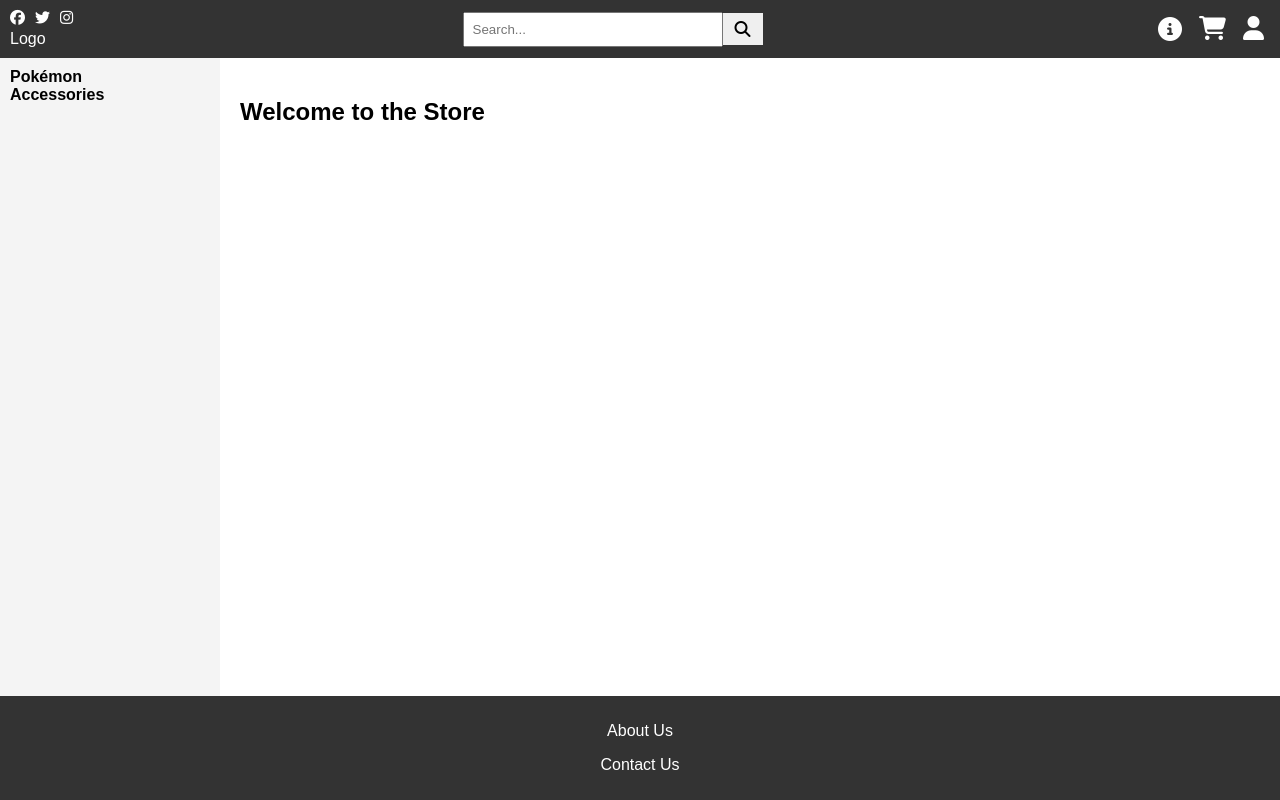
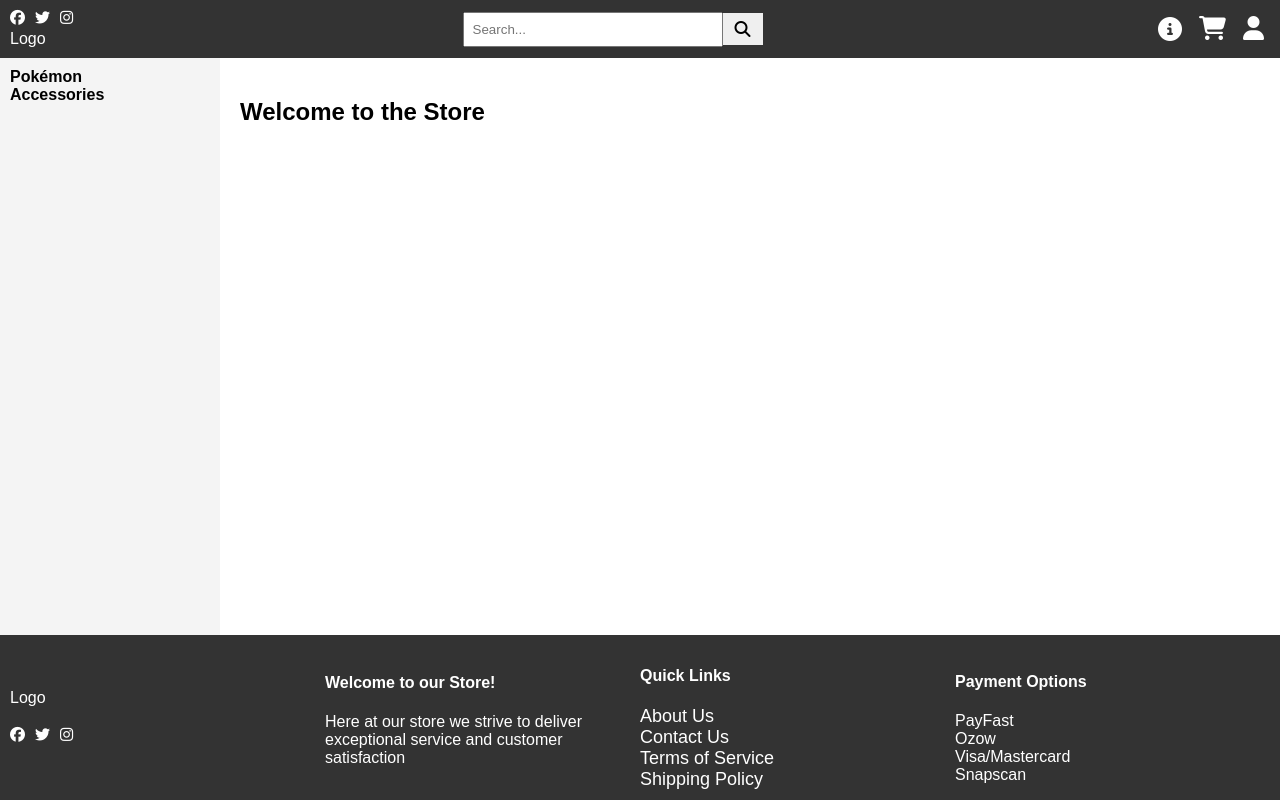
Before and after one commit to AlbertGroenwold/tcg_frontend, a React (Create React App) app: page / in a window 1280 px wide. Built offline with nearby package versions, Linux system fonts and the light colour scheme.

Commit message:
Footer basic functions

```diff
--- a/src/components/footer.js
+++ b/src/components/footer.js
@@ -1,11 +1,63 @@
+import styles from "../styles/footer.module.css";
 
 const Footer = () => {
-    return (
-        <footer id="footer">
-            <p>About Us</p>
-            <p>Contact Us</p>
-        </footer>
-    );
+  return (
+    <footer className={styles.footer} id="footer">
+      <div className={styles.left_section}>
+        <div className={styles.logo}>Logo</div>
+        <div className={styles.social_media_icons}>
+          <a
+            href="https://facebook.com"
+            className="fab fa-facebook"
+            aria-label="Facebook"
+          ></a>
+          <a
+            href="https://twitter.com"
+            className="fab fa-twitter"
+            aria-label="Twitter"
+          ></a>
+          <a
+            href="https://instagram.com"
+            className="fab fa-instagram"
+            aria-label="Instagram"
+          ></a>
+        </div>
+      </div>
+      <div className={styles.company_desc}>
+        <h4>Welcome to our Store!</h4>
+        <p>
+          Here at our store we strive to deliver exceptional service and
+          customer satisfaction
+        </p>
+      </div>
+      <div className={styles.quick_links}>
+        <h4>Quick Links</h4>
+        <ul className={styles.link_list}>
+          <li>
+            <a>About Us</a>
+          </li>
+          <li>
+            <a>Contact Us</a>
+          </li>
+          <li>
+            <a>Terms of Service</a>
+          </li>
+          <li>
+            <a>Shipping Policy</a>
+          </li>
+        </ul>
+      </div>
+      <div className={styles.payment_options}>
+        <h4>Payment Options</h4>
+        <ul className={styles.link_list}>
+          <li>PayFast</li>
+          <li>Ozow</li>
+          <li>Visa/Mastercard</li>
+          <li>Snapscan</li>
+        </ul>
+      </div>
+    </footer>
+  );
 };
 
 export default Footer;
--- a/src/components/header.js
+++ b/src/components/header.js
@@ -1,4 +1,5 @@
 import React, { useState } from "react";
+import styles from '../styles/header.module.css';
 
 const Header = () => {
   const handleInfoClick = () => {
@@ -19,7 +20,7 @@ const Header = () => {
   return (
     <header>
       <div className="left-section">
-        <div className="social-media-icons">
+        <div className={styles.social_media_icons}>
           <a
             href="https://facebook.com"
             className="fab fa-facebook"
@@ -38,28 +39,28 @@ const Header = () => {
         </div>
         <div className="logo">Logo</div>
       </div>
-      <div className="search-container">
+      <div className={styles.search_container}>
       <input
         type="text"
         value={searchQuery}
         onChange={handleSearchChange}
-        id="search-bar"
+        id={styles.search_bar}
         placeholder="Search..."
       />
-      <button className="search-btn fa-solid fa-magnifying-glass" onClick={handleSearch}>
+      <button className={`${styles.search_btn} fa-solid fa-magnifying-glass`} onClick={handleSearch}>
       </button>
       </div>
-      <div className="right-section">
+      <div className={styles.right_section}>
         <button
-          className="icon-btn fa-solid fa-circle-info"
+          className={`${styles.icon_btn} fa-solid fa-circle-info`}
           aria-label="Information"
           onClick={handleInfoClick}
         />
 
-        <button className="icon-btn" aria-label="Shopping Cart">
+        <button className={styles.icon_btn} aria-label="Shopping Cart">
           <i className="fas fa-shopping-cart"></i>
         </button>
-        <button className="icon-btn" aria-label="Account Page">
+        <button className={styles.icon_btn} aria-label="Account Page">
           <i className="fas fa-user"></i>
         </button>
       </div>
--- a/src/index.js
+++ b/src/index.js
@@ -2,7 +2,7 @@ import React from 'react';
 import ReactDOM from 'react-dom/client'; // Use the new `react-dom/client` module
 import App from './App';
 import './styles.css';
-import './styles/header.css';
+
 
 const root = ReactDOM.createRoot(document.getElementById('root')); // Create a root
 root.render(
--- a/src/styles.css
+++ b/src/styles.css
@@ -1,3 +1,5 @@
+@import "@fortawesome/fontawesome-free/css/all.min.css";
+
 html {
     scroll-behavior: smooth;
   }
@@ -13,13 +15,6 @@ aside {
     width: 200px;
     background-color: #f4f4f4;
     padding: 15px;
-}
-
-footer {
-    background-color: #333;
-    color: white;
-    text-align: center;
-    padding: 10px;
 }
 
 .app-container {
--- /dev/null
+++ b/src/styles/footer.module.css
@@ -0,0 +1,73 @@
+footer {
+  background-color: #333;
+  color: white;
+  padding: 10px;
+  display: flex;
+  justify-content: center;
+  align-items: center;
+}
+.logo {
+  padding-bottom: 20px;
+}
+
+.link-list {
+  list-style-type: none;
+  padding: 0;
+  margin: 0;
+}
+
+.social_media_icons {
+  display: flex;
+  gap: 10px; /* Spacing between icons */
+  margin-bottom: 5px; /* Space between icons and logo */
+}
+
+.social_media_icons a {
+  font-size: 15px;
+  color: white;
+  text-decoration: none;
+}
+
+.social_media_icons a:hover {
+  color: #0077b5; /* Change color on hover (e.g., blue for Facebook) */
+}
+
+/* Removes bullets and padding */
+.link_list {
+  list-style-type: none;
+  padding: 0;
+  margin: 0;
+}
+
+/* Optional: Style the links */
+.link_list a {
+  color: white;
+  text-decoration: none;
+  font-size: 18px;
+}
+
+.link_list a:hover {
+  text-decoration: underline;
+}
+
+.center {
+  width: 500px; /* Set the fixed width */
+  display: flex;
+  align-items: center;
+  justify-content: space-between;
+  gap: 10px;
+}
+
+.company_desc {
+  width: 25%;
+}
+
+.left_section{
+  width: 25%;
+}
+.payment_options{
+  width: 25%;
+}
+.quick_links{
+  width: 25%;
+}
--- a/src/styles/header.css
+++ b/src/styles/header.module.css
@@ -1,4 +1,3 @@
-@import "@fortawesome/fontawesome-free/css/all.min.css";
 
 header {
     background-color: #333;
@@ -9,14 +8,14 @@ header {
     align-items: center;
 }
 
-.right-section {
+.right_section {
     display: flex;
     align-items: center;
     gap: 5px;
   }
 
   /* Icon button styling */
-.icon-btn {
+.icon_btn {
   background: none;
   border: none;
   font-size: 24px; /* Adjust icon size */
@@ -25,12 +24,12 @@ header {
 }
 
 /* Hamburger menu dropdown */
-.hamburger-menu {
+.hamburger_menu {
   position: relative; /* For dropdown positioning */
 }
 
 /* Dropdown menu styles */
-.dropdown-menu {
+.dropdown_menu {
   position: absolute;
   top: 100%; /* Place it below the button */
   right: 0;
@@ -44,45 +43,46 @@ header {
   z-index: 1000;
 }
 
-.dropdown-menu li {
+.dropdown_menu li {
   padding: 10px 20px;
 }
 
-.dropdown-menu li a {
+.dropdown_menu li a {
   text-decoration: none;
   color: #333;
   display: block;
 }
 
-.dropdown-menu li:hover {
+.dropdown_menu li:hover {
   background-color: #f4f4f4;
 }
 
-.social-media-icons {
+.social_media_icons {
   display: flex;
   gap: 10px; /* Spacing between icons */
   margin-bottom: 5px; /* Space between icons and logo */
 }
 
-.social-media-icons a {
+.social_media_icons a {
   font-size: 15px;
   color: white;
   text-decoration: none;
 }
 
-.social-media-icons a:hover {
+.social_media_icons a:hover {
   color: #0077b5; /* Change color on hover (e.g., blue for Facebook) */
 }
-.search-container {
+
+.search_container {
   display: flex;
   align-items: center;
   width: 300px; /* Adjust width as needed */
 }
-#search-bar {
+#search_bar {
   width: 100%;
   padding: 8px;
 }
-.search-btn {
+.search_btn {
   padding: 8px 12px;
   color: black;
   border: none;
```
